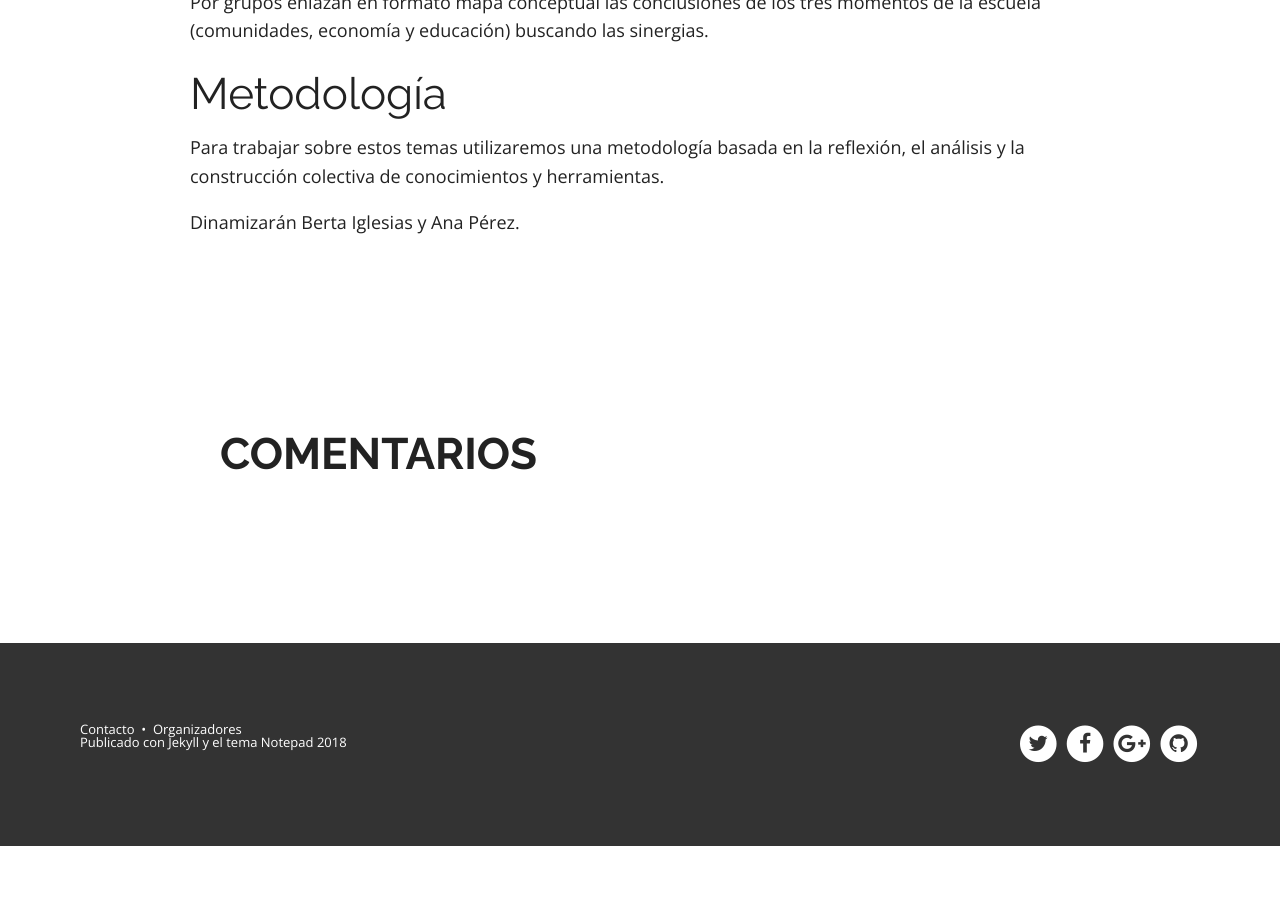
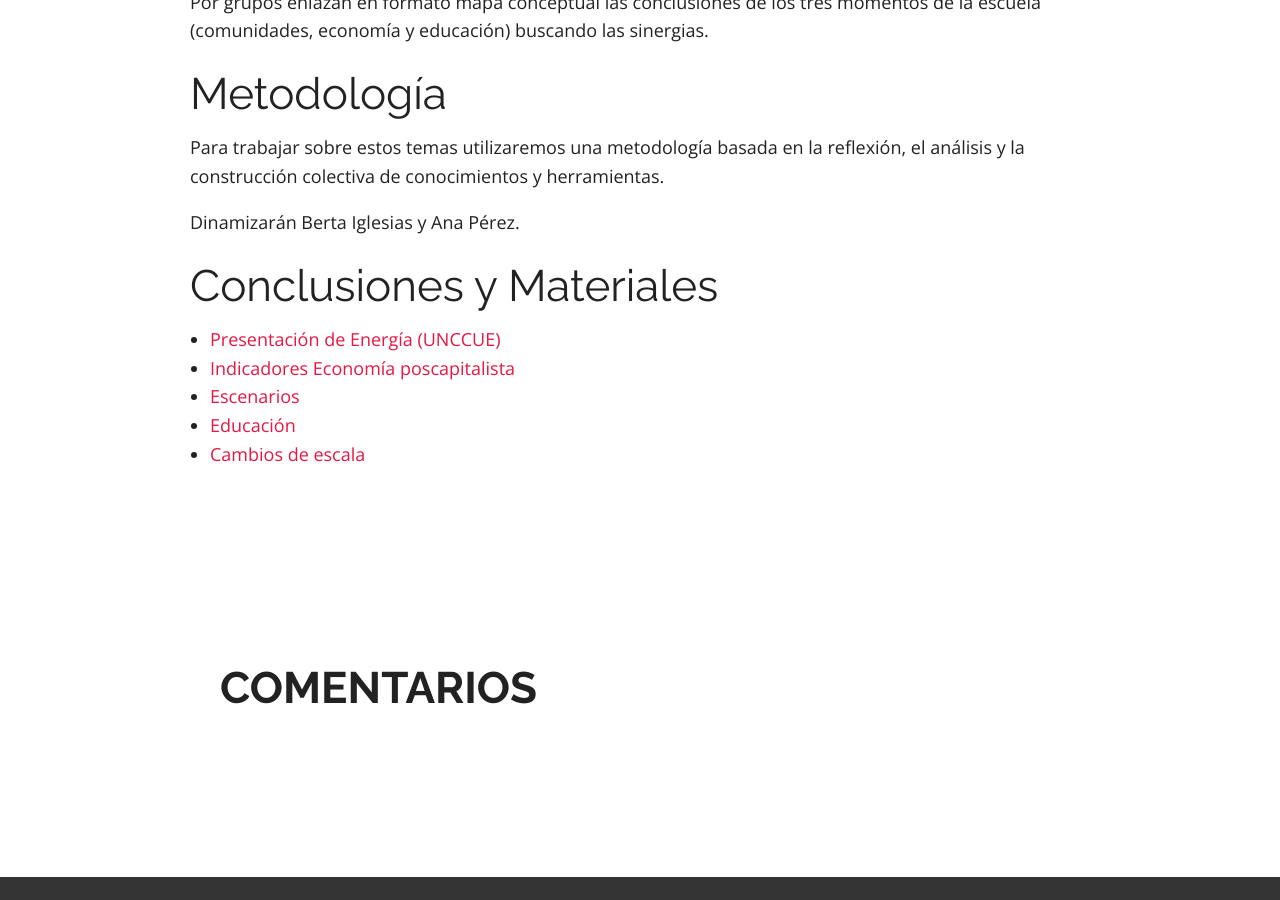
Before and after one commit to escuelaramonfdez/escuelaramonfdez.github.io, a Jekyll site: the page built from contenidos.md, in a window 1280 px wide and 900 px high, scrolled down 4878 px. Built offline with Jekyll 4.4.1, drawn with Linux system fonts in a browser that asks for light colours; nearby versions of some CDN libraries; comment, search, counter and statistics services are not loaded; before the commit the page ends 5724 px from its top, so only the background shows below that.

Commit message:
Añadidas conclusiones y materiales.

```diff
--- a/contenidos.md
+++ b/contenidos.md
@@ -179,4 +179,10 @@ Para trabajar sobre estos temas utilizaremos una metodología basada en la refle
 
 Dinamizarán Berta Iglesias y Ana Pérez.
 
-<!-- Puedes descargar el programa en formato [pdf](/docs/programa_escuela_ramon_fdez_2016.pdf). -->
+# Conclusiones y Materiales
+
+- [Presentación de Energía (UNCCUE)](https://drive.google.com/open?id=1uDWlMG1h7Q0OjG01GJMiuuq_xEAQhe8x)
+- [Indicadores Economía poscapitalista](https://drive.google.com/open?id=1sw0hcGJ23MofKefsCj2OBQoYNSW9vyo9)
+- [Escenarios](https://drive.google.com/open?id=141iQukhH9Guq2NnWIIYrUxBtMi3dqyjk)
+- [Educación](https://drive.google.com/open?id=1ybz3u0qoImcMc9TtkNLaKWq_NzrrHwJL)
+- [Cambios de escala](https://drive.google.com/open?id=1e45HEPuUuV_tXeoJ8UmxcyMm5urzO-bC)
```
